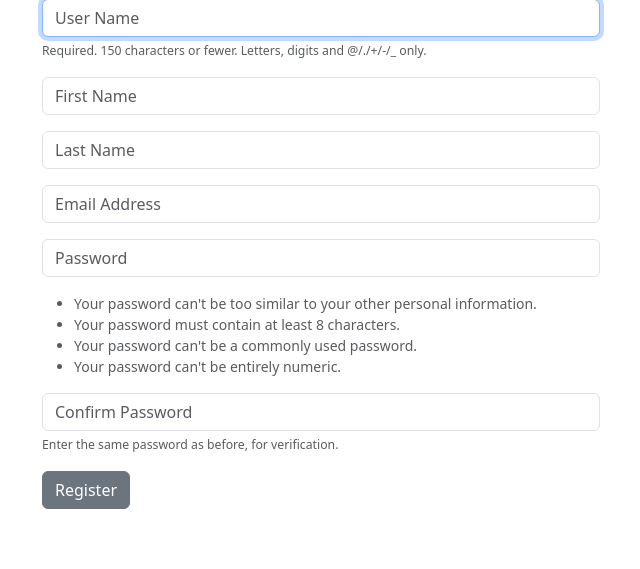
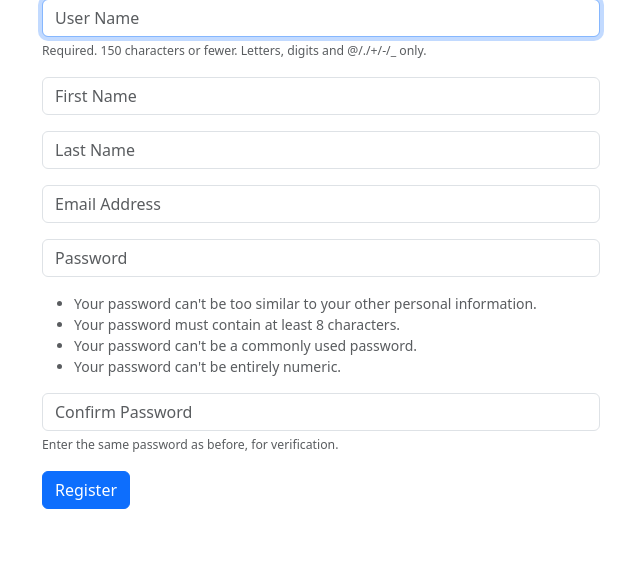
Before and after one commit to BeckhamDev/Django-CRM, a Django app: page /register/ in a window 1280 px wide. Shown: the part 161-730 px from the top of the page, without its empty margins (319-959 px from the left). Run offline with Django 4.2, Linux system fonts and the light colour scheme.

Commit message:
refactor: :recycle:

```diff
--- a/website/templates/register.html
+++ b/website/templates/register.html
@@ -20,7 +20,7 @@
 		{% endif %}
 
     {{ form.as_p }}
-    <button type="submit" class="btn btn-secondary">Register</button>
+    <button type="submit" class="btn btn-primary">Register</button>
 
 </form>
 </div>
```
